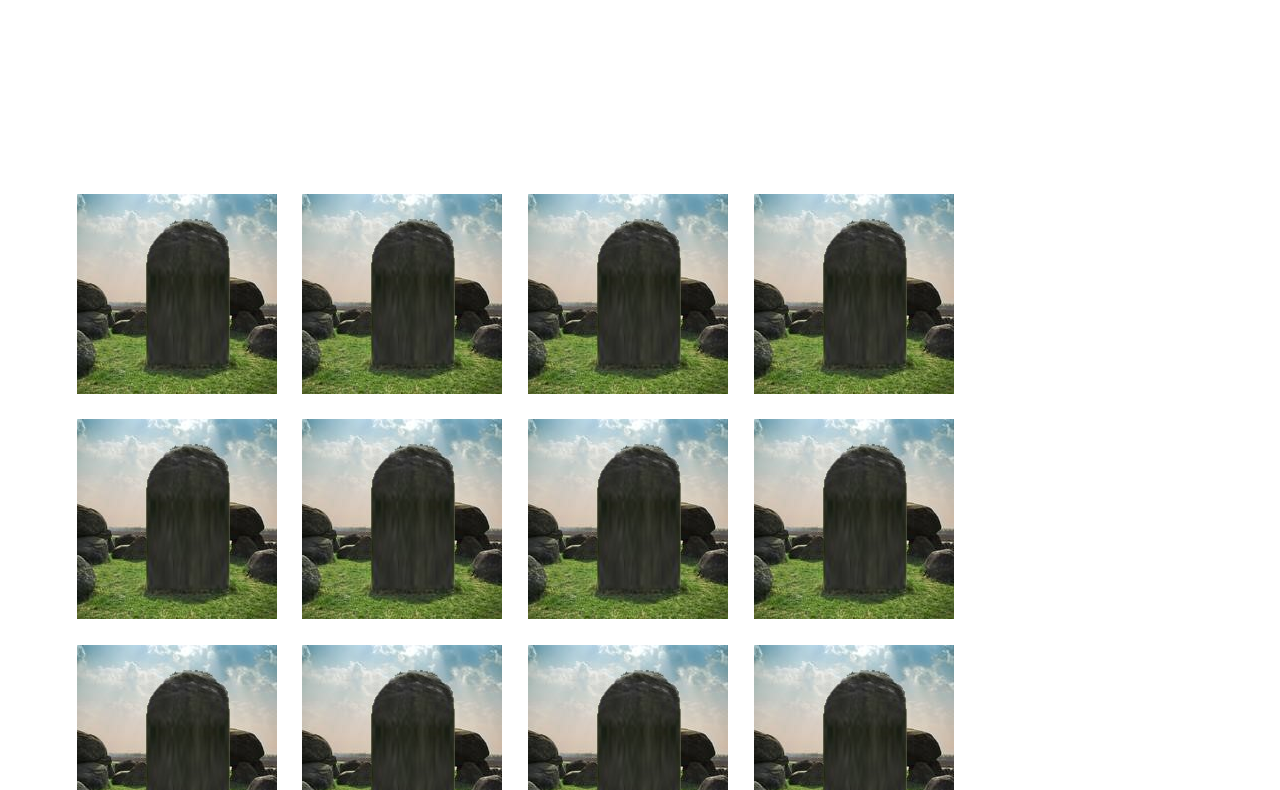
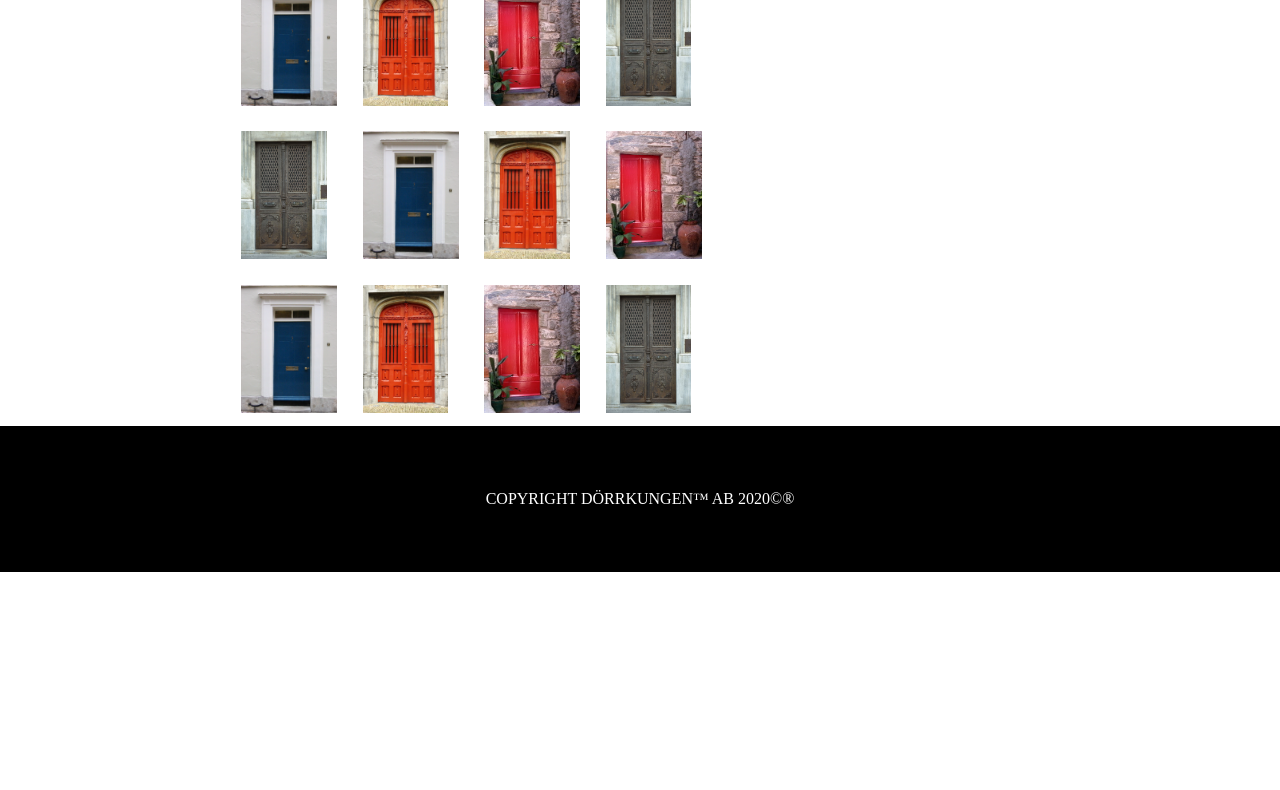
Before and after one commit to Nojoponken/Dorrkungen, a plain HTML site: page index.html in a window 1280 px wide. Shown: the part 634-1424 px from the top of the page. After the commit the page ends 1206 px from the top, so only its background shows below. Drawn offline with Linux system fonts and the light colour scheme; files whose address does not match are found by name.

Commit message:
imageupdate

```diff
--- a/index.html
+++ b/index.html
@@ -18,18 +18,18 @@
             <section class="indexSectionGrid">
                 <img class = "not_logo" src="door.png" alt="dörr">
                 <div class="previewGrid">
-                    <img class="prevImg" src="doorPrev.jpg" alt="dörr">
-                    <img class="prevImg" src="doorPrev.jpg" alt="dörr">
-                    <img class="prevImg" src="doorPrev.jpg" alt="dörr">
-                    <img class="prevImg" src="doorPrev.jpg" alt="dörr">
-                    <img class="prevImg" src="doorPrev.jpg" alt="dörr">
-                    <img class="prevImg" src="doorPrev.jpg" alt="dörr">
-                    <img class="prevImg" src="doorPrev.jpg" alt="dörr">
-                    <img class="prevImg" src="doorPrev.jpg" alt="dörr">
-                    <img class="prevImg" src="doorPrev.jpg" alt="dörr">
-                    <img class="prevImg" src="doorPrev.jpg" alt="dörr">
-                    <img class="prevImg" src="doorPrev.jpg" alt="dörr">
-                    <img class="prevImg" src="doorPrev.jpg" alt="dörr">
+                    <img class="prevImg" src="images/blueDoor.jpg" alt="dörr">
+                    <img class="prevImg" src="images/redCastleDoor.jpg" alt="dörr">
+                    <img class="prevImg" src="images/italianRedDoor.jpg" alt="dörr">
+                    <img class="prevImg" src="images/oldDoor.jpg" alt="dörr">
+                    <img class="prevImg" src="images/oldDoor.jpg" alt="dörr">
+                    <img class="prevImg" src="images/blueDoor.jpg" alt="dörr">
+                    <img class="prevImg" src="images/redCastleDoor.jpg" alt="dörr">
+                    <img class="prevImg" src="images/italianRedDoor.jpg" alt="dörr">
+                    <img class="prevImg" src="images/blueDoor.jpg" alt="dörr">
+                    <img class="prevImg" src="images/redCastleDoor.jpg" alt="dörr">
+                    <img class="prevImg" src="images/italianRedDoor.jpg" alt="dörr">
+                    <img class="prevImg" src="images/oldDoor.jpg" alt="dörr">
                 </div>
             </section>
             <aside class="indexAsideGrid">
--- a/style.css
+++ b/style.css
@@ -25,7 +25,8 @@ footer {
   grid-template-columns: 1fr 1fr 1fr 1fr;
   grid-template-rows: 1fr 1fr 1fr;
   max-width: 50vw;
-  margin-left: 5vw;
+  margin-left: auto;
+  margin-right: auto;
 }
 
 ul {
@@ -64,8 +65,11 @@ li a:hover {
 
 .not_logo {
   width: 50vw;
+  margin-left: auto;
+  margin-right: auto;
 }
 
 .prevImg {
+  height: 10vw;
   padding: 1vw;
 }
```
Also changed, not shown: door.png (deleted), doorPrev.jpg (deleted), images/blueDoor.jpg (added), images/castleDoor.jpg (added), images/italianRedDoor.jpg (added), images/oldDoor.jpg (added), images/redCastleDoor.jpg (added), images/redDoor.jpg (added), images/temp_logo.png (renamed from temp_logo.png).
